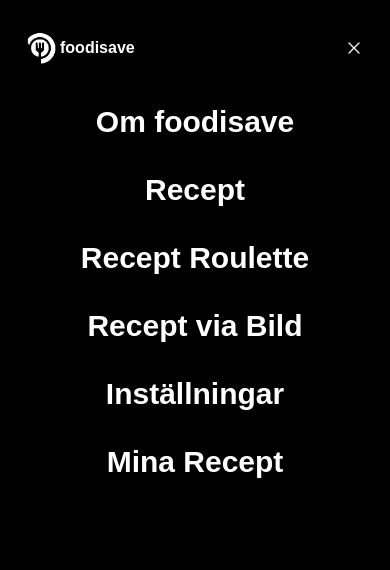
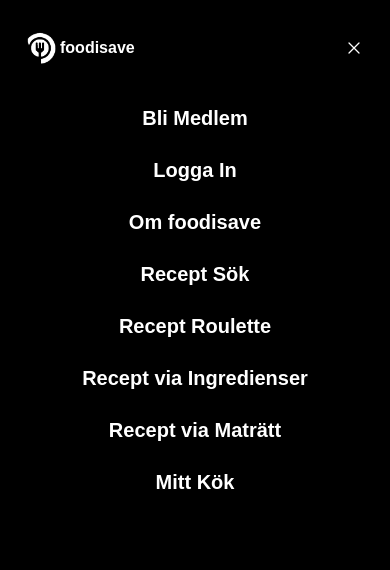
Before and after one commit to Foodisave-se/Foodisave.se, a React (Vite) app in the folder frontend/: page /imagerecipe in a window 390 px wide. Both pictures are taken after a click on the button 354 px from the left and 48 px from the top of the page. Shown: the top 570 px of the page. Built offline with nearby package versions, Linux system fonts and the light colour scheme; no server answers.

Commit message:
fixed so pages work for mobile version

```diff
--- a/frontend/src/components/Header.jsx
+++ b/frontend/src/components/Header.jsx
@@ -315,43 +315,85 @@
           </header>
           {/* Overlay och mobilmeny */}
           {showMenu && (
-            <div className="fixed inset-0 z-40">
+            <div className="fixed inset-0 z-40 overflow-hidden">
               <div className="absolute inset-0 bg-black bg-opacity-90 transition-opacity duration-1000"></div>
               <div
                 id="sideMenu"
-                className={`absolute inset-x-0 top-20 mx-auto w-4/5 sm:w-1/2 rounded-sm shadow-lg text-center p-6 ${
+                className={`absolute inset-x-0 top-20 mx-auto w-4/5 sm:w-1/2 rounded-sm shadow-lg text-center p-6 max-h-[calc(100vh-5rem)] overflow-y-auto ${
                   isMenuOpen ? "animate-slide-in-curtain" : "animate-slide-out-curtain"
                 }`}
               >
-                <ul className="space-y-8 text-3xl font-bold text-white">
+                <ul className="space-y-6 text-xl font-bold text-white">
                   <li>
-                    <Link to="/about" onClick={toggleMenu} className="hover:underline">
+                    <Link
+                      to="/register"
+                      onClick={toggleMenu}
+                      className="hover:underline"
+                    >
+                      Bli Medlem
+                    </Link>
+                  </li>
+                  <li>
+                    <Link
+                      to="/login"
+                      onClick={toggleMenu}
+                      className="hover:underline"
+                    >
+                      Logga In
+                    </Link>
+                  </li>
+                  <li>
+                    <Link
+                      to="/about"
+                      onClick={toggleMenu}
+                      className="hover:underline"
+                    >
                       Om foodisave
                     </Link>
                   </li>
                   <li>
-                    <Link to="/search" onClick={toggleMenu} className="hover:underline">
-                      Recept
+                    <Link
+                      to="/search"
+                      onClick={toggleMenu}
+                      className="hover:underline"
+                    >
+                      Recept Sök
                     </Link>
                   </li>
                   <li>
-                    <Link to="/random" onClick={toggleMenu} className="hover:underline">
+                    <Link
+                      to="/random"
+                      onClick={toggleMenu}
+                      className="hover:underline"
+                    >
                       Recept Roulette
                     </Link>
                   </li>
                   <li>
-                    <Link to="/imagerecipe" onClick={toggleMenu} className="hover:underline">
-                      Recept via Bild
+                    <Link
+                      to="/imagerecipe"
+                      onClick={toggleMenu}
+                      className="hover:underline"
+                    >
+                      Recept via Ingredienser
                     </Link>
                   </li>
                   <li>
-                    <Link to="/login" onClick={toggleMenu} className="hover:underline">
-                      Inställningar
+                    <Link
+                      to="/imagerecipeplate"
+                      onClick={toggleMenu}
+                      className="hover:underline"
+                    >
+                      Recept via Maträtt
                     </Link>
                   </li>
                   <li>
-                    <Link to="/login" onClick={toggleMenu} className="hover:underline">
-                      Mina Recept
+                    <Link
+                      to="/my-items"
+                      onClick={toggleMenu}
+                      className="hover:underline"
+                    >
+                      Mitt Kök
                     </Link>
                   </li>
                 </ul>
--- a/frontend/src/components/LoggedinHeader.jsx
+++ b/frontend/src/components/LoggedinHeader.jsx
@@ -448,15 +448,15 @@
 
       {/* Övrig mobilmeny */}
       {showMenu && (
-        <div className="fixed inset-0 z-40">
+        <div className="fixed inset-0 z-40 overflow-hidden">
           <div className="absolute inset-0 bg-black bg-opacity-90 transition-opacity duration-1000"></div>
           <div
             id="sideMenu"
-            className={`absolute inset-x-0 top-20 mx-auto w-4/5 sm:w-1/2 rounded-sm shadow-lg text-center p-6 ${
+            className={`absolute inset-x-0 top-20 mx-auto w-4/5 sm:w-1/2 rounded-sm shadow-lg text-center p-6 max-h-[calc(100vh-5rem)] overflow-y-auto ${
               isMenuOpen ? "animate-slide-in-curtain" : "animate-slide-out-curtain"
             }`}
           >
-            <ul className="space-y-8 text-3xl font-bold text-white">
+            <ul className="space-y-6 text-xl font-bold text-white">
               <li>
                 <Link
                   to="/about"
@@ -468,11 +468,47 @@
               </li>
               <li>
                 <Link
+                  to="/savedrecipes"
+                  onClick={toggleMenu}
+                  className="hover:underline"
+                >
+                  Mina Recept
+                </Link>
+              </li>
+              <li>
+                <Link
+                  to="/my-items"
+                  onClick={toggleMenu}
+                  className="hover:underline"
+                >
+                  Mitt Kök
+                </Link>
+              </li>
+              <li>
+                <Link
+                  to="/imagerecipe"
+                  onClick={toggleMenu}
+                  className="hover:underline"
+                >
+                  Recept via Ingredienser
+                </Link>
+              </li>
+              <li>
+                <Link
+                  to="/imagerecipeplate"
+                  onClick={toggleMenu}
+                  className="hover:underline"
+                >
+                  Recept via Maträtt
+                </Link>
+              </li>
+              <li>
+                <Link
                   to="/search"
                   onClick={toggleMenu}
                   className="hover:underline"
                 >
-                  Recept
+                  Recept Sök
                 </Link>
               </li>
               <li>
@@ -486,24 +522,6 @@
               </li>
               <li>
                 <Link
-                  to="/imagerecipe"
-                  onClick={toggleMenu}
-                  className="hover:underline"
-                >
-                  Recept via Bild
-                </Link>
-              </li>
-              <li>
-                <Link
-                  to="/myrecipes"
-                  onClick={toggleMenu}
-                  className="hover:underline"
-                >
-                  Mina Recept
-                </Link>
-              </li>
-              <li>
-                <Link
                   to="/settings"
                   onClick={toggleMenu}
                   className="hover:underline"
@@ -511,10 +529,21 @@
                   Inställningar
                 </Link>
               </li>
+              {userData?.is_admin && (
+                <li>
+                  <Link
+                    to="/admin"
+                    onClick={toggleMenu}
+                    className="hover:underline"
+                  >
+                    Admin
+                  </Link>
+                </li>
+              )}
               <li>
                 <button
                   onClick={handleLogout}
-                  className="space-y-8 text-3xl font-bold text-white"
+                  className="hover:underline"
                 >
                   Logga ut
                 </button>
--- a/frontend/src/components/UploadPicture.jsx
+++ b/frontend/src/components/UploadPicture.jsx
@@ -89,6 +89,7 @@
           onChange={handleDirectFileChange}
           className="
             flex-1
+            w-full
             cursor-pointer
             block
             px-3
--- a/frontend/src/pages/Home.jsx
+++ b/frontend/src/pages/Home.jsx
@@ -117,6 +117,7 @@
   <div className="grid grid-cols-1 sm:grid-cols-2 lg:grid-cols-4 gap-8 max-w-6xl mx-auto px-4 mt-8">
 
     {/* Kort 1 */}
+    <Link to="/imagerecipe">
       <div className="relative bg-white rounded-md shadow-lg p-6
                       transform transition-transform duration-300
                       hover:scale-105 hover:shadow-xl">
@@ -136,12 +137,13 @@
 
         </div>
       </div>
+    </Link>
 
     {/* Kort 2 */}
+    <Link to="/imagerecipeplate">
       <div className="bg-white rounded-md shadow-lg p-6
                       transform transition-transform duration-300
                       hover:scale-105 hover:shadow-xl">
-
         <img
           src={plate}
           alt="Ingredienser ikon"
@@ -159,6 +161,7 @@
         </div>
 
       </div>
+    </Link>
 
     {/* Kort 3 */}
     <div className="bg-white rounded-md shadow-lg p-6
@@ -181,10 +184,11 @@
 
       </div>
     </div>
+
+    <Link to="/my-items">
       <div className="bg-white rounded-md shadow-lg p-6
                       transform transition-transform duration-300
                       hover:scale-105 hover:shadow-xl">
-
         <img
           src={kitchen}
           alt="Ingredienser ikon"
@@ -201,6 +205,7 @@
 
         </div>
       </div>
+    </Link>
 
     {/* Bli medlem-knapp nedanför kolumnerna (om du vill ha den i grid-raden) */}
 
@@ -220,7 +225,7 @@
 
         <div className="text-center mx-auto">
           <h3 className="text-4xl sm:text-5xl md:text-6xl font-bold text-black pt-6">Credits</h3>
-           <p className="text-gray-900 text-m text-center sm:text-l md:text-xl mt-2">När man blir medlem så startar man med 100 credits. <br/> Alla Ai-funktioner kommer dra av en bestämd mängd credits från ditt konto varje gång de används.</p>
+           <p className="text-gray-900 text-m text-center sm:text-l md:text-xl mt-2 px-1">När man blir medlem så startar man med 100 credits. <br/> Alla Ai-funktioner kommer dra av en bestämd mängd credits från ditt konto varje gång de används.</p>
 
         </div>
         <div className="grid grid-cols-1 md:grid-cols-2 items-center pt-6 gap-8 max-w-7xl mx-auto px-4 pb-10">
--- a/frontend/src/pages/SearchRecipeWords.jsx
+++ b/frontend/src/pages/SearchRecipeWords.jsx
@@ -158,7 +158,7 @@
               <div className="relative flex items-center">
                 <input
                   type="text"
-                  placeholder="Sök på recept eller ingredienser..."
+                  placeholder="Sök på recept..."
                   className="flex-1 block px-3 py-2 placeholder-black border border-black rounded-md appearance-none focus:outline-none bg-white sm:text-sm"
                   value={searchTerm}
                   onChange={(e) => setSearchTerm(e.target.value)}
```
Lines whose indentation alone changed are shown as unchanged.
